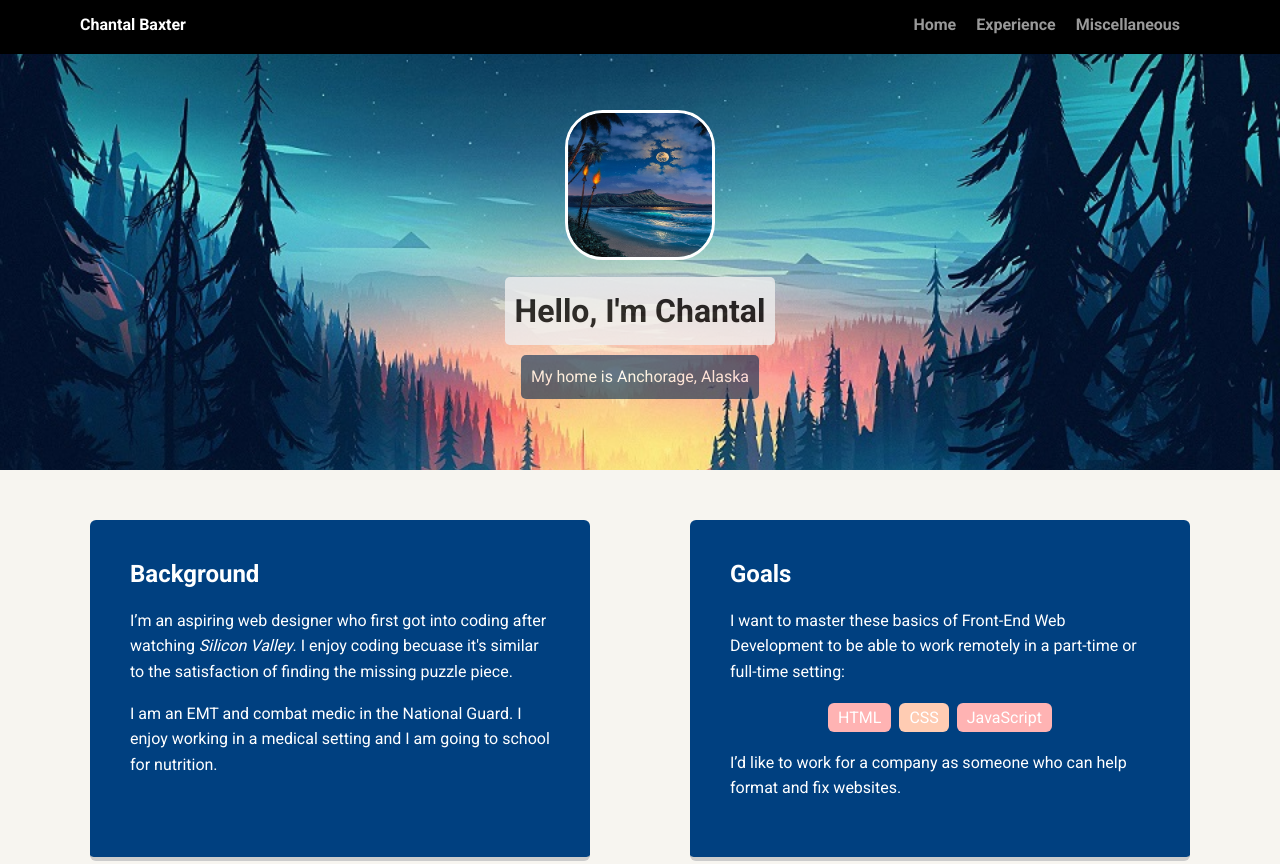
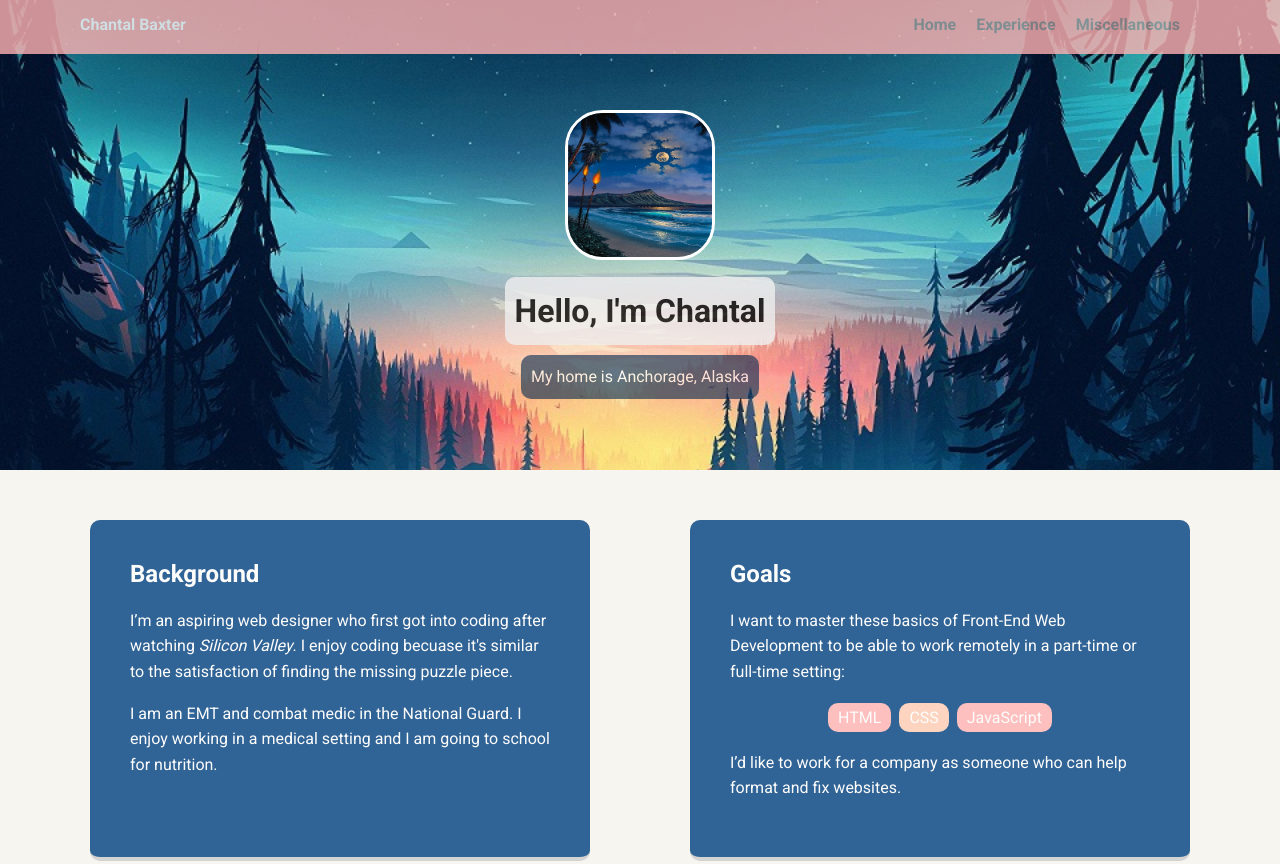
Before and after one commit to chantaldiane01/Techdegree-Project-1, a plain HTML site: page portfolio_update_v1/index.html in a window 1280 px wide. Shown: the top 864 px of the page. Drawn offline with Linux system fonts and the light colour scheme; a web font is replaced by a local one.

Commit message:
card color change

```diff
--- a/portfolio_update_v1/styles.css
+++ b/portfolio_update_v1/styles.css
@@ -25,11 +25,12 @@ a:hover {
 
 .main-nav {
   width: 100%;
-  background: black;
+  background: #ffb3b3;
   min-height: 30px;
   padding: 10px;
   position: fixed;
   text-align: center;
+  opacity: 80%;
 }
 .nav {
   display: flex;
@@ -80,7 +81,7 @@ header .profile-image:hover {
   background-color: #efefef;
   color: black;
   padding: 10px;
-  border-radius: 5px;
+  border-radius: 10px;
   display: table;
   margin: 10px auto;
   opacity: 80%;
@@ -97,9 +98,10 @@ header .profile-image:hover {
   text-align: left;
   background: #004080;
   border-bottom: 4px solid #ccc;
-  border-radius: 6px;
+  border-radius: 10px;
   transition: all .5s;
   color: #fff;
+  opacity: 80%;
 }
 .card:hover {
   border-color: #fff;
@@ -111,7 +113,7 @@ ul.skills {
 }
 
 .skills li {
-  border-radius: 6px;
+  border-radius: 10px;
   display: inline-block;
   background: #ffccb3;
   color: white;
```
